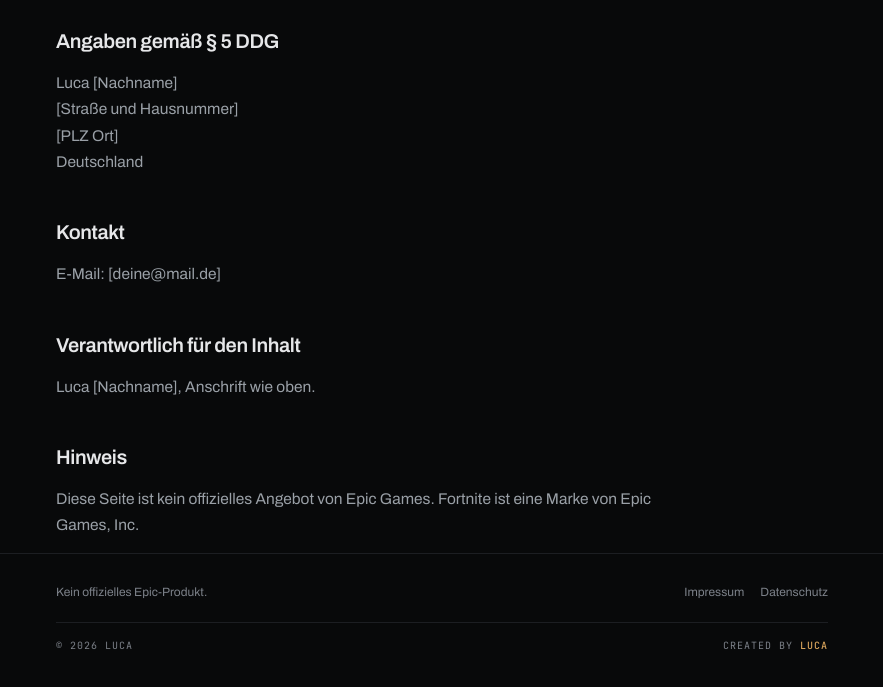
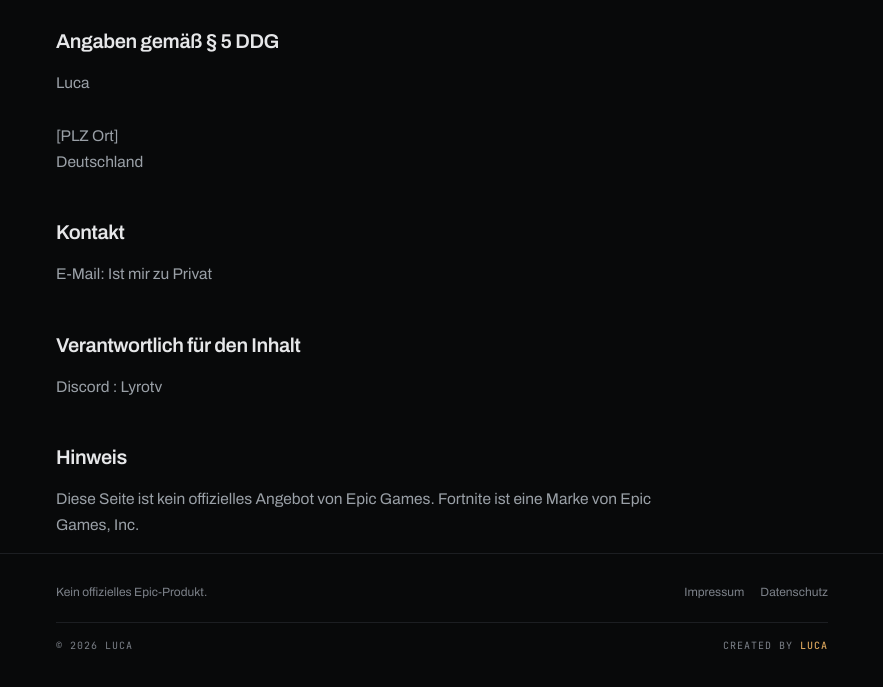
Before and after one commit to CodingLuc111/luca, a plain HTML site: page impressum.html in a window 1280 px wide. Shown: the part 151-838 px from the top of the page, without its empty margins (198-1081 px from the left). Drawn offline with Linux system fonts and the light colour scheme.

Commit message:
Update impressum.html

```diff
--- a/impressum.html
+++ b/impressum.html
@@ -17,11 +17,11 @@
 <main class="wrap">
 <div class="ph"><div class="lbl">Rechtliches</div><h1>Impressum</h1></div>
 <h2>Angaben gemäß § 5 DDG</h2>
-<p>Luca [Nachname]<br>[Straße und Hausnummer]<br>[PLZ Ort]<br>Deutschland</p>
+<p>Luca <br><br>[PLZ Ort]<br>Deutschland</p>
 <h2>Kontakt</h2>
-<p>E-Mail: [deine@mail.de]</p>
+<p>E-Mail: Ist mir zu Privat </p>
 <h2>Verantwortlich für den Inhalt</h2>
-<p>Luca [Nachname], Anschrift wie oben.</p>
+<p>Discord : Lyrotv</p>
 <h2>Hinweis</h2>
 <p>Diese Seite ist kein offizielles Angebot von Epic Games. Fortnite ist eine Marke von Epic Games, Inc.</p>
 </main>
```
